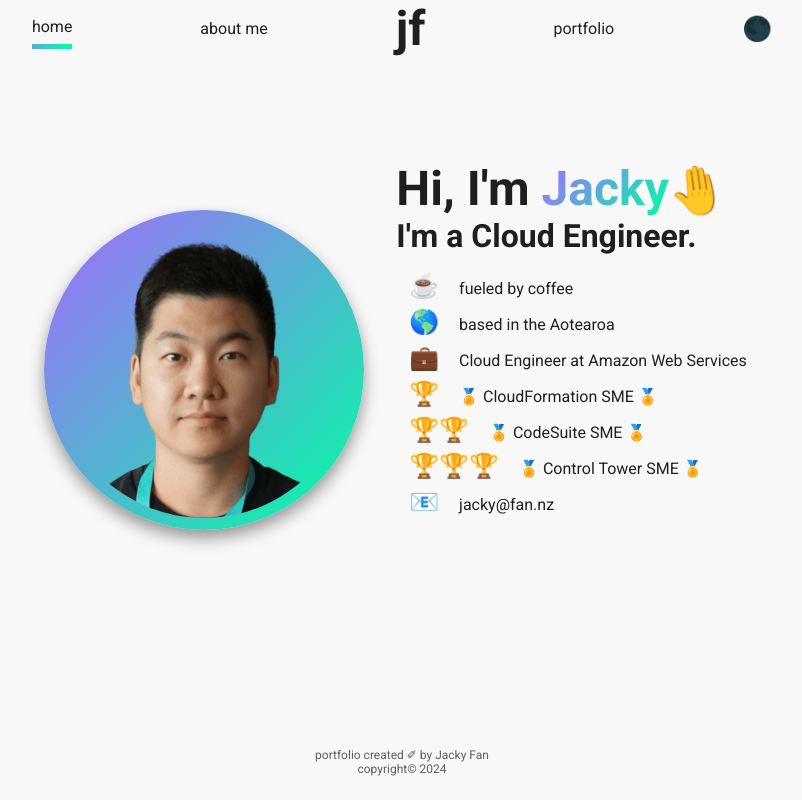
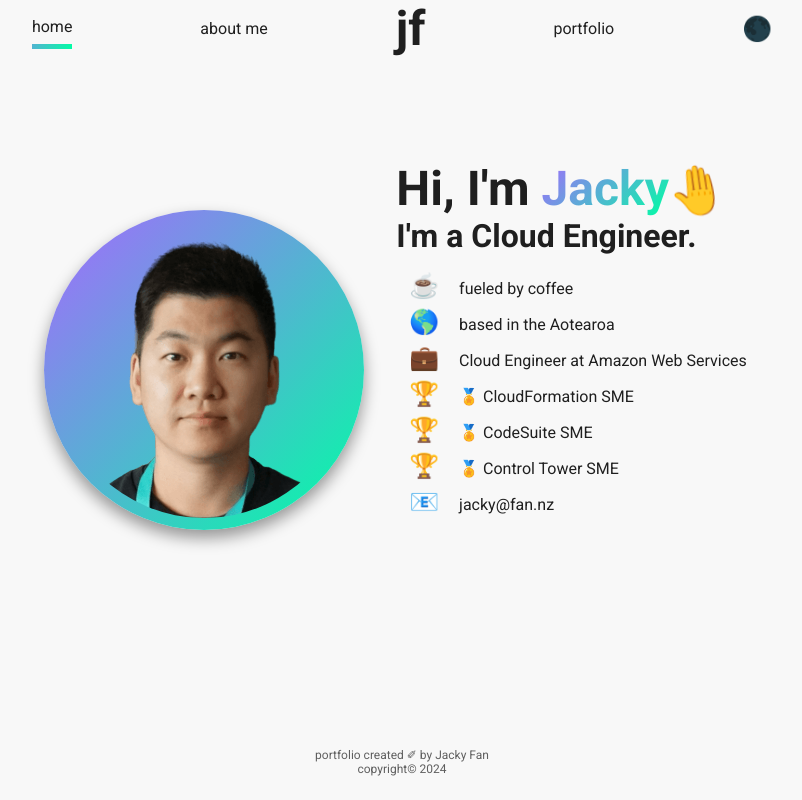
Before and after one commit to RJF-TRUST/rjf-trust.github.io, a React (Create React App) app: page / in a window 1280 px wide. Shown: the whole page, without its empty margins (238-1040 px from the left). Built offline with nearby package versions, Linux system fonts and the light colour scheme; the HTML template or start-up script is replaced by a standard one.

Commit message:
updated 🏆 format

```diff
--- a/src/info/Info.js
+++ b/src/info/Info.js
@@ -48,15 +48,15 @@ export const info = {
         },
         {
             emoji: "🏆",
-            text: "🏅 CloudFormation SME 🏅"
+            text: "🏅 CloudFormation SME"
         },
         {
-            emoji: "🏆🏆",
-            text: "🏅 CodeSuite SME 🏅"
+            emoji: "🏆",
+            text: "🏅 CodeSuite SME"
         },
         {
-            emoji: "🏆🏆🏆",
-            text: "🏅 Control Tower SME 🏅"
+            emoji: "🏆",
+            text: "🏅 Control Tower SME"
         },
         {
             emoji: "📧",
```
Also changed, not shown: 1 other file (tests, documents, lock files or other folders).
